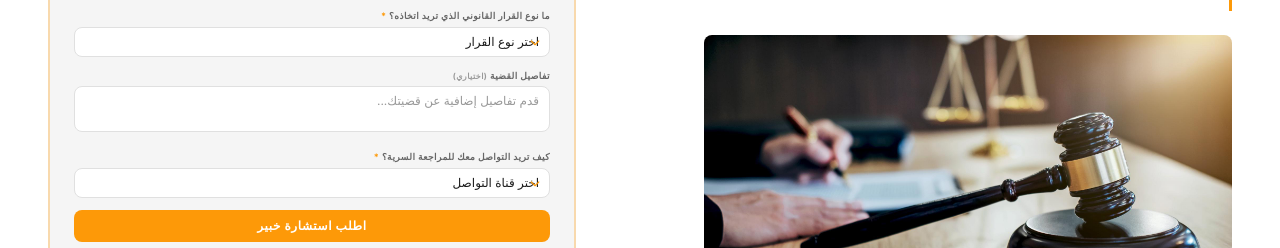
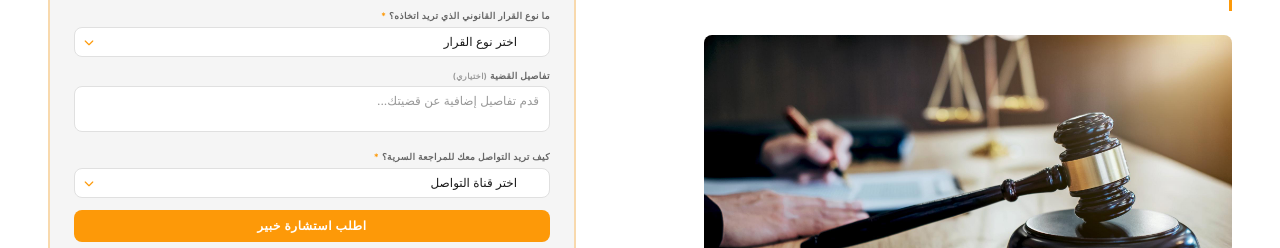
Before and after one commit to ahmedkhaledaboamer/Legal-Consultant-arabic, a website: page index.html in a window 1280 px wide. Shown: the part 173-421 px from the top of the page. Drawn offline with nearby package versions, Linux system fonts and the light colour scheme.

Commit message:
إصلاح عناصر dropdown - إضافة ID وضبط موضع الأيقونة للـ RTL

```diff
--- a/index.html
+++ b/index.html
@@ -309,16 +309,16 @@
                                 ما نوع القرار القانوني الذي تريد اتخاذه؟ <span class="text-orange-primary">*</span>
                             </label>
                             <div class="relative">
-                                <select required class="w-full 2xl:text-lg  px-2.5 py-1.5 bg-white dark:bg-[#1a1a1a] border border-[#e0e0e0] dark:border-[#333] rounded-lg text-xs text-[#1a1a1a] dark:text-white focus:outline-none focus:border-orange-primary appearance-none cursor-pointer">
+                                <select id="decisionType" required class="w-full 2xl:text-lg  px-2.5 py-1.5 bg-white dark:bg-[#1a1a1a] border border-[#e0e0e0] dark:border-[#333] rounded-lg text-xs text-[#1a1a1a] dark:text-white focus:outline-none focus:border-orange-primary appearance-none cursor-pointer pr-8">
                                     <option value="">اختر نوع القرار</option>
                                     <option value="dispute">تأسيس شركة / إعادة هيكلة</option>
                                     <option value="contract">اتفاقية شركاء أو مساهمين</option>
                                     <option value="partnership">تأشيرة ذهبية / قضايا الإقامة</option>
                                     <option value="investment">عقد أو التزام ذو قيمة عالية</option>
-                                    <option value="investment">التعرض التنظيمي أو الامتثال</option>
-                                    <option value="investment">مسألة قانونية أخرى ذات تأثير</option>
+                                    <option value="compliance">التعرض التنظيمي أو الامتثال</option>
+                                    <option value="other">مسألة قانونية أخرى ذات تأثير</option>
                                 </select>
-                                <i class="fas fa-chevron-down absolute right-2.5 top-1/2 transform -translate-y-1/2 text-orange-primary pointer-events-none text-[10px]"></i>
+                                <i class="fas fa-chevron-down absolute left-2.5 top-1/2 transform -translate-y-1/2 text-orange-primary pointer-events-none text-[10px]"></i>
                             </div>
                         </div>
 
@@ -334,13 +334,13 @@
                                 كيف تريد التواصل معك للمراجعة السرية؟ <span class="text-orange-primary">*</span>
                             </label>
                             <div class="relative">
-                                <select id="contactChannel" required class="w-full px-2.5  2xl:text-lg py-1.5 bg-white dark:bg-[#1a1a1a] border border-[#e0e0e0] dark:border-[#333] rounded-lg text-xs text-[#1a1a1a] dark:text-white focus:outline-none focus:border-orange-primary appearance-none cursor-pointer">
+                                <select id="contactChannel" required class="w-full px-2.5  2xl:text-lg py-1.5 bg-white dark:bg-[#1a1a1a] border border-[#e0e0e0] dark:border-[#333] rounded-lg text-xs text-[#1a1a1a] dark:text-white focus:outline-none focus:border-orange-primary appearance-none cursor-pointer pr-8">
                                     <option value="">اختر قناة التواصل</option>
                                     <option value="whatsapp">واتس اب</option>
                                     <option value="phone">اتصال هاتفي</option>
                                     <option value="email">البريد الإلكتروني</option>
                                 </select>
-                                <i class="fas fa-chevron-down absolute right-2.5 top-1/2 transform -translate-y-1/2 text-orange-primary pointer-events-none text-[10px]"></i>
+                                <i class="fas fa-chevron-down absolute left-2.5 top-1/2 transform -translate-y-1/2 text-orange-primary pointer-events-none text-[10px]"></i>
                             </div>
                         </div>
 
```
